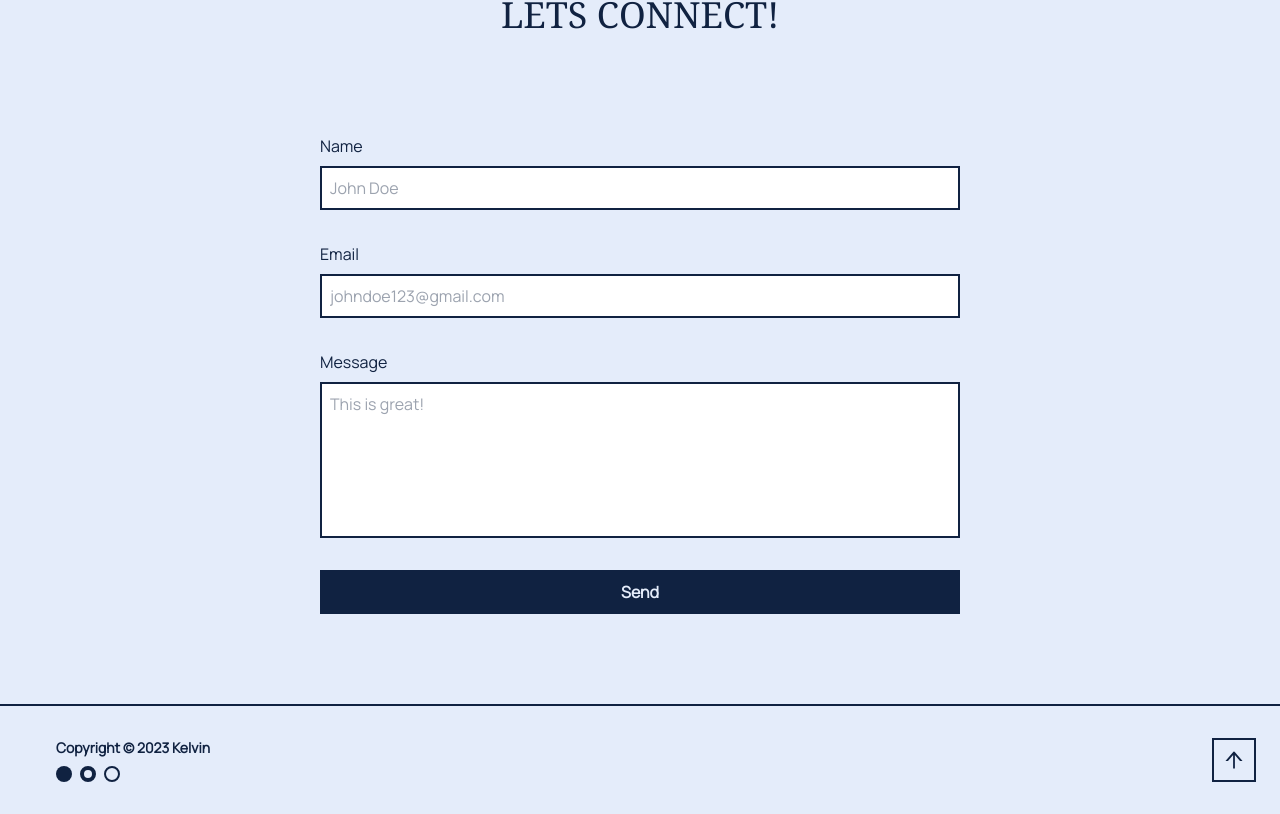
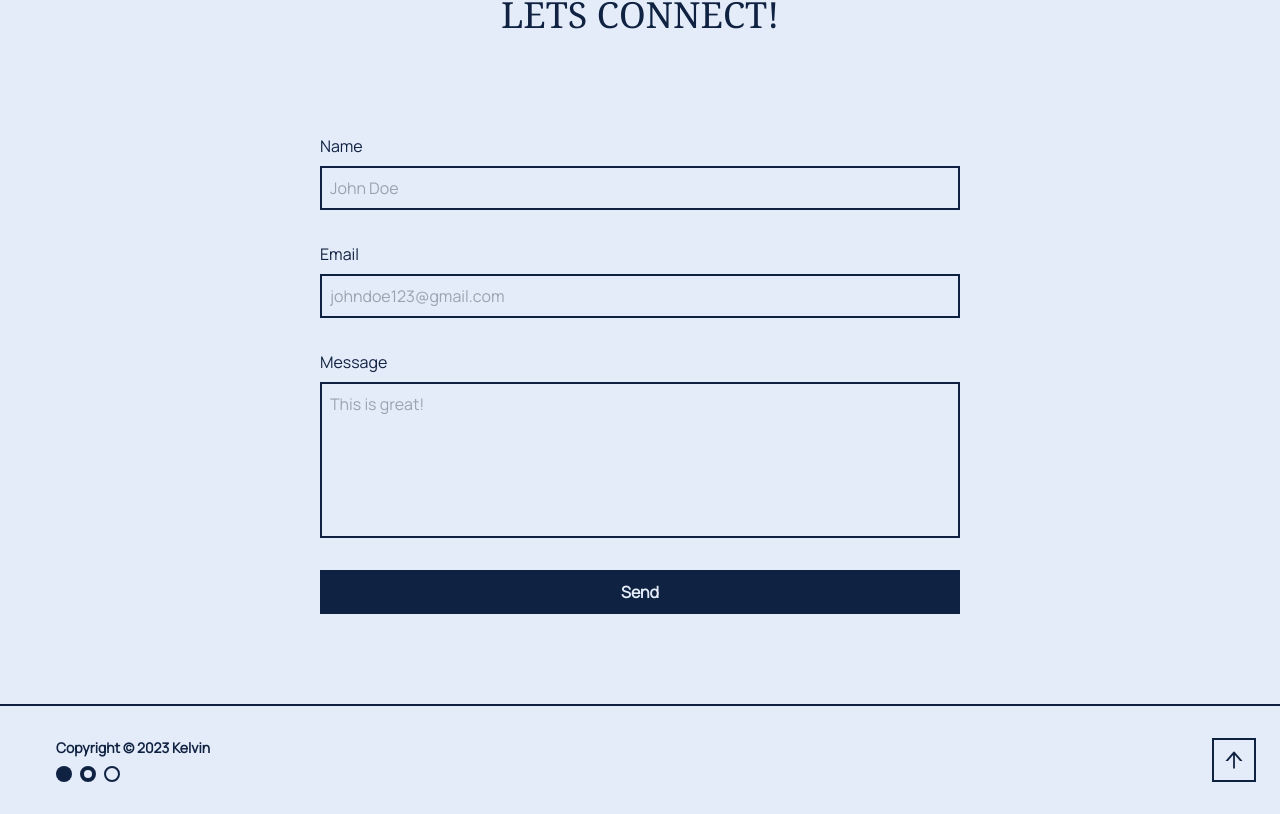
Before and after one commit to vintech05/portfolio-v1, a React (Vite) app: page / in a window 1280 px wide. Shown: the part 2364-3178 px from the top of the page. Built offline with nearby package versions, Linux system fonts and the light colour scheme; some icons are missing.

Commit message:
removed bg color on inputs

```diff
--- a/src/components/contact/Contact.jsx
+++ b/src/components/contact/Contact.jsx
@@ -38,7 +38,7 @@ const Contact = () => {
             <form className='flex flex-col w-[20em] md:w-[30em] lg:w-[40em] text-button-clr' onSubmit={sendEmail}>
                 <label className='pb-2'>Name</label>
                 <input
-                className='mb-8 p-2 border-2 border-button-clr caret-button-clr text-button-clr'
+                className='mb-8 p-2 border-2 border-button-clr caret-button-clr bg-bg-clr text-button-clr'
                 type="text"
                 name="user_name"
                 value={name}
@@ -48,7 +48,7 @@ const Contact = () => {
                 />
                 <label className='pb-2'>Email</label>
                 <input
-                className='mb-8 p-2 border-2 border-button-clr caret-button-clr text-button-clr'
+                className='mb-8 p-2 border-2 border-button-clr caret-button-clr bg-bg-clr text-button-clr'
                 type="email"
                 name="user_email"
                 value={email}
@@ -58,7 +58,7 @@ const Contact = () => {
                 />
                 <label className='pb-2'>Message</label>
                 <textarea
-                className='border-2 border-button-clr pl-2 pt-2 pb-24 resize-none caret-button-clr text-button-clr'
+                className='border-2 border-button-clr pl-2 pt-2 pb-24 resize-none caret-button-clr bg-bg-clr text-button-clr'
                 name="message"
                 value={message}
                 onChange={(event) => setMessage(event.target.value)}
```
